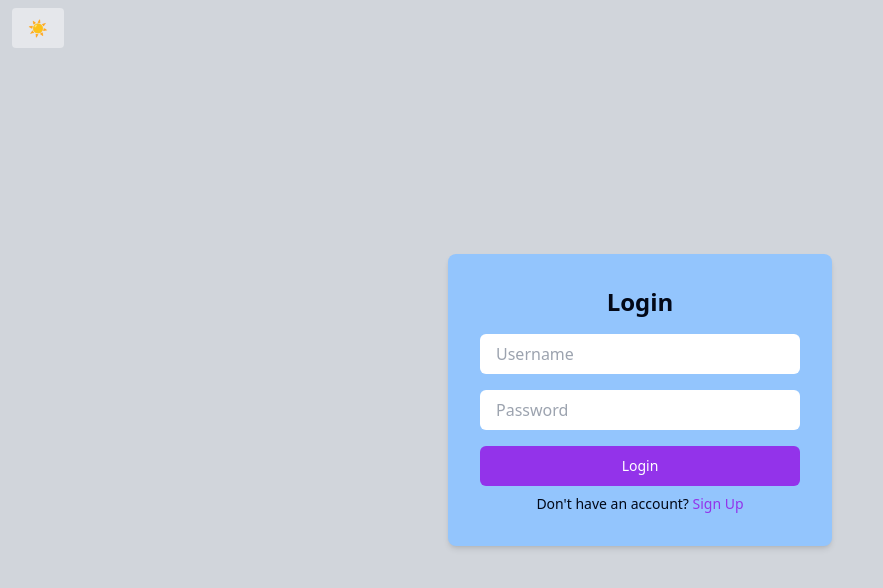
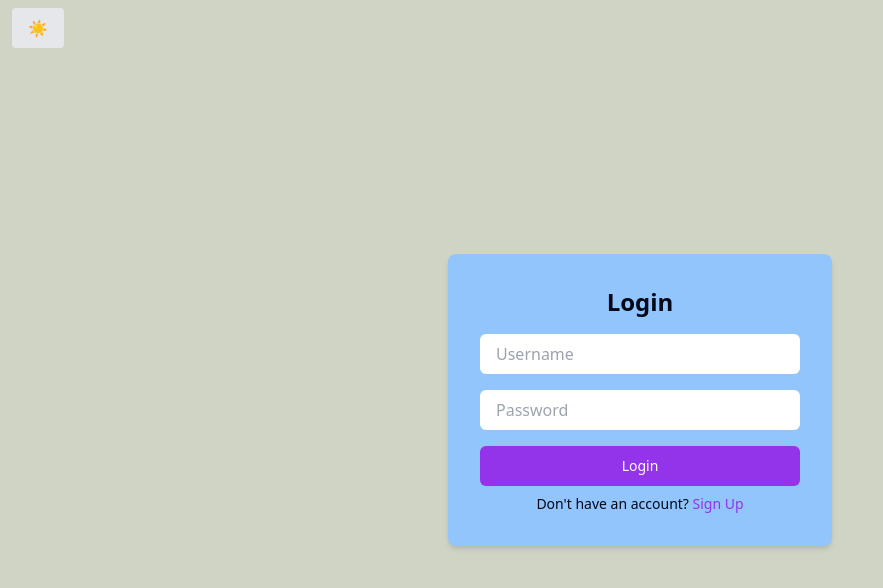
Before and after one commit to Chu-rill/E-commerce-React, a React (Vite) app in the folder client/: page / in a window 1280 px wide. Shown: the top 588 px of the page, without its empty margins (0-883 px from the left). Built offline with nearby package versions, Linux system fonts and the light colour scheme.

Commit message:
chaanged

```diff
--- a/client/src/pages/log-sign/Login.jsx
+++ b/client/src/pages/log-sign/Login.jsx
@@ -7,6 +7,7 @@
   const [pass, setPass] = useState("");
   const [showPopover, setShowPopover] = useState(false);
 
+  // a basic function to check id there an empty input field
   function auth() {
     if (user === "" || pass === "" || email === "") {
       setShowPopover(true); // Show popover if fields are not filled
--- a/client/src/pages/log-sign/Main.jsx
+++ b/client/src/pages/log-sign/Main.jsx
@@ -5,7 +5,7 @@
 function Main() {
   const [login, setLogin] = useState(true);
   return (
-    <div className="flex justify-center items-center bg-gray-300 dark:bg-background">
+    <div className="flex justify-center items-center bg-display dark:bg-background">
       <ThemeToggleButton />
       {login ? <Login setLogin={setLogin} /> : <SignUp setLogin={setLogin} />}
     </div>
--- a/client/src/pages/log-sign/SignUp.jsx
+++ b/client/src/pages/log-sign/SignUp.jsx
@@ -7,7 +7,7 @@
   const [pass, setPass] = useState("");
   const [email, setEmail] = useState("");
   const [showPopover, setShowPopover] = useState(false);
-
+  // a basic function to check id there an empty input field
   function auth() {
     if (user === "" || pass === "" || email === "") {
       setShowPopover(true); // Show popover if fields are not filled
--- a/client/tailwind.config.js
+++ b/client/tailwind.config.js
@@ -2,10 +2,10 @@
 module.exports = {
   darkMode: ["class"],
   content: [
-    './pages/**/*.{js,jsx}',
-    './components/**/*.{js,jsx}',
-    './app/**/*.{js,jsx}',
-    './src/**/*.{js,jsx}',
+    "./pages/**/*.{js,jsx}",
+    "./components/**/*.{js,jsx}",
+    "./app/**/*.{js,jsx}",
+    "./src/**/*.{js,jsx}",
   ],
   prefix: "",
   theme: {
@@ -23,6 +23,7 @@
         ring: "hsl(var(--ring))",
         background: "hsl(var(--background))",
         foreground: "hsl(var(--foreground))",
+        display: "#cfd4c5",
         primary: {
           DEFAULT: "hsl(var(--primary))",
           foreground: "hsl(var(--primary-foreground))",
@@ -74,4 +75,4 @@
     },
   },
   plugins: [require("tailwindcss-animate")],
-}
+};
```
